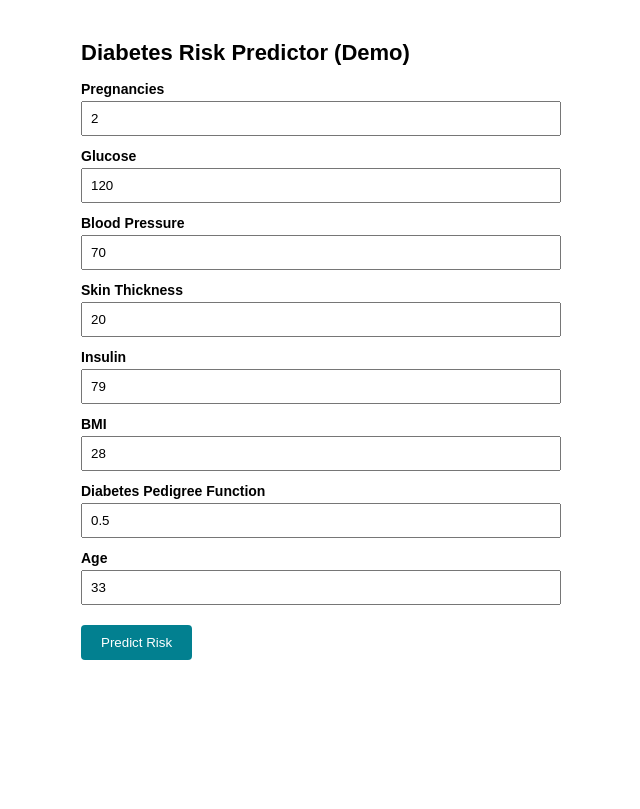
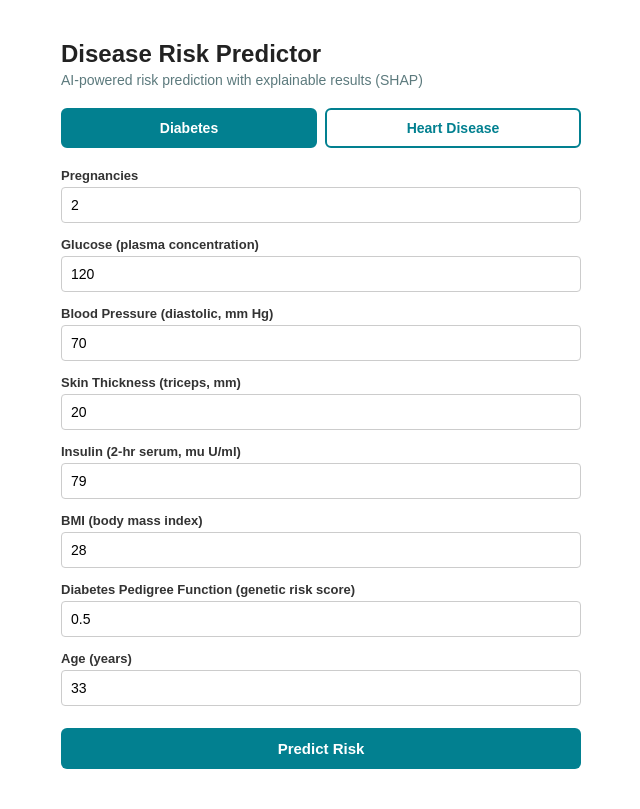
Before and after one commit to yashsri1924/diabetes-risk-predictor, a Flask app: page / in a window 1280 px wide. Shown: the whole page, without its empty margins (319-959 px from the left). Before the commit the page ends 660 px from the top, so only its background shows below. Run offline with Flask 3, Linux system fonts and the light colour scheme; parts of the project's set-up code (start-up, migrations or seed data) failed here and were passed over.

Commit message:
Update index.html

```diff
--- a/templates/index.html
+++ b/templates/index.html
@@ -2,56 +2,135 @@
 <html>
 <head>
   <meta charset="UTF-8">
-  <title>Diabetes Risk Predictor</title>
+  <title>Disease Risk Predictor</title>
   <style>
-    body { font-family: Arial, sans-serif; max-width: 480px; margin: 40px auto; padding: 0 20px; }
-    h1 { font-size: 22px; }
-    label { display: block; margin-top: 12px; font-size: 14px; font-weight: bold; }
-    input { width: 100%; padding: 8px; margin-top: 4px; box-sizing: border-box; }
-    button { margin-top: 20px; padding: 10px 20px; background: #028090; color: white; border: none; border-radius: 4px; cursor: pointer; }
-    #result { margin-top: 24px; padding: 16px; border-radius: 6px; display: none; }
+    * { box-sizing: border-box; }
+    body { font-family: Arial, sans-serif; max-width: 560px; margin: 40px auto; padding: 0 20px; color: #222; }
+    h1 { font-size: 24px; margin-bottom: 4px; }
+    .subtitle { color: #5C7A7D; font-size: 14px; margin-bottom: 20px; }
+    .disease-tabs { display: flex; gap: 8px; margin-bottom: 20px; }
+    .tab-btn { flex: 1; padding: 10px; border: 2px solid #028090; background: white; color: #028090;
+               border-radius: 6px; cursor: pointer; font-size: 14px; font-weight: bold; }
+    .tab-btn.active { background: #028090; color: white; }
+    label { display: block; margin-top: 14px; font-size: 13px; font-weight: bold; color: #333; }
+    input, select { width: 100%; padding: 9px; margin-top: 4px; border: 1px solid #ccc; border-radius: 4px; font-size: 14px; }
+    button.predict { margin-top: 22px; padding: 12px 20px; width: 100%; background: #028090; color: white;
+                      border: none; border-radius: 6px; cursor: pointer; font-size: 15px; font-weight: bold; }
+    button.predict:hover { background: #026e7a; }
+    #result { margin-top: 24px; padding: 18px; border-radius: 8px; display: none; }
     .low { background: #E4F3F1; }
     .high { background: #FCE4E1; }
-    .factor { font-size: 13px; margin: 4px 0; }
-    .bar-track { width: 100%; height: 22px; background: #E0E0E0; border-radius: 11px; overflow: hidden; margin: 10px 0 14px; }
-    .bar-fill { height: 100%; border-radius: 11px; transition: width 0.6s ease; display: flex; align-items: center; justify-content: flex-end; color: white; font-size: 11px; font-weight: bold; padding-right: 8px; box-sizing: border-box; }
+    .factor { font-size: 13px; margin: 5px 0; }
+    .bar-track { width: 100%; height: 24px; background: #E0E0E0; border-radius: 12px; overflow: hidden; margin: 12px 0 16px; }
+    .bar-fill { height: 100%; border-radius: 12px; transition: width 0.6s ease; display: flex; align-items: center;
+                justify-content: flex-end; color: white; font-size: 11px; font-weight: bold; padding-right: 8px; }
+    .model-tag { display: inline-block; font-size: 11px; color: #5C7A7D; margin-top: 10px; }
+    .error-box { margin-top: 16px; padding: 12px; background: #FCE4E1; border-radius: 6px; color: #C0524A; font-size: 13px; display: none; }
   </style>
 </head>
 <body>
-  <h1>Diabetes Risk Predictor (Demo)</h1>
-  <form id="form">
-    <label>Pregnancies</label><input type="number" id="Pregnancies" value="2" step="1">
-    <label>Glucose</label><input type="number" id="Glucose" value="120">
-    <label>Blood Pressure</label><input type="number" id="BloodPressure" value="70">
-    <label>Skin Thickness</label><input type="number" id="SkinThickness" value="20">
-    <label>Insulin</label><input type="number" id="Insulin" value="79">
-    <label>BMI</label><input type="number" id="BMI" value="28" step="0.1">
-    <label>Diabetes Pedigree Function</label><input type="number" id="DiabetesPedigreeFunction" value="0.5" step="0.01">
-    <label>Age</label><input type="number" id="Age" value="33">
-    <button type="submit">Predict Risk</button>
-  </form>
+  <h1>Disease Risk Predictor</h1>
+  <div class="subtitle">AI-powered risk prediction with explainable results (SHAP)</div>
+
+  <div class="disease-tabs" id="tabs"></div>
+
+  <form id="form"></form>
+  <button class="predict" id="predictBtn" type="button">Predict Risk</button>
+
+  <div class="error-box" id="errorBox"></div>
   <div id="result"></div>
 
   <script>
-    document.getElementById("form").addEventListener("submit", async (e) => {
-      e.preventDefault();
-      const fields = ["Pregnancies","Glucose","BloodPressure","SkinThickness","Insulin","BMI","DiabetesPedigreeFunction","Age"];
+    const DISEASES = {{ diseases | tojson }};
+    let currentDisease = Object.keys(DISEASES)[0];
+
+    function renderTabs() {
+      const tabsEl = document.getElementById("tabs");
+      tabsEl.innerHTML = "";
+      Object.entries(DISEASES).forEach(([key, info]) => {
+        const btn = document.createElement("button");
+        btn.className = "tab-btn" + (key === currentDisease ? " active" : "");
+        btn.textContent = info.label;
+        btn.type = "button";
+        btn.addEventListener("click", () => {
+          currentDisease = key;
+          renderTabs();
+          renderForm();
+          document.getElementById("result").style.display = "none";
+          document.getElementById("errorBox").style.display = "none";
+        });
+        tabsEl.appendChild(btn);
+      });
+    }
+
+    function renderForm() {
+      const formEl = document.getElementById("form");
+      formEl.innerHTML = "";
+      const fields = DISEASES[currentDisease].fields;
+      const order = DISEASES[currentDisease].field_order;
+      order.forEach((key) => {
+        const meta = fields[key];
+        const label = document.createElement("label");
+        label.textContent = meta.label;
+        formEl.appendChild(label);
+
+        if (meta.type === "select") {
+          const select = document.createElement("select");
+          select.id = key;
+          meta.options.forEach(([val, text]) => {
+            const opt = document.createElement("option");
+            opt.value = val;
+            opt.textContent = text;
+            if (val === meta.default) opt.selected = true;
+            select.appendChild(opt);
+          });
+          formEl.appendChild(select);
+        } else {
+          const input = document.createElement("input");
+          input.type = "number";
+          input.id = key;
+          input.value = meta.default;
+          if (meta.step) input.step = meta.step;
+          formEl.appendChild(input);
+        }
+      });
+    }
+
+    async function predict() {
+      const fields = DISEASES[currentDisease].field_order;
       const payload = {};
       fields.forEach(f => payload[f] = document.getElementById(f).value);
 
-      const res = await fetch("/api/predict",  {
-        method: "POST",
-        headers: { "Content-Type": "application/json" },
-        body: JSON.stringify(payload)
-      });
-      const data = await res.json();
+      const errorBox = document.getElementById("errorBox");
+      const box = document.getElementById("result");
+      errorBox.style.display = "none";
+      box.style.display = "none";
 
-      const box = document.getElementById("result");
+      let res, data;
+      try {
+        res = await fetch(`/api/predict/${currentDisease}`, {
+          method: "POST",
+          headers: { "Content-Type": "application/json" },
+          body: JSON.stringify(payload)
+        });
+        data = await res.json();
+      } catch (err) {
+        errorBox.textContent = "Could not reach the server. Is Flask running?";
+        errorBox.style.display = "block";
+        return;
+      }
+
+      if (!res.ok) {
+        errorBox.textContent = data.error || "Something went wrong.";
+        errorBox.style.display = "block";
+        return;
+      }
+
       box.style.display = "block";
-      box.className = data.prediction === "High Risk" ? "high" : "low";
+      const isHigh = data.prediction.toLowerCase().includes("high");
+      box.className = isHigh ? "high" : "low";
 
       const pct = data.risk_score_percent;
-      // Green (low risk) to red (high risk), based on percentage
       const barColor = pct < 33 ? "#02C39A" : pct < 66 ? "#F4A259" : "#C0524A";
 
       let html = `<strong>${data.prediction}</strong> — Risk score: ${pct}%`;
@@ -61,8 +140,13 @@
         const dir = f.impact > 0 ? "increased" : "decreased";
         html += `<div class="factor">• ${f.feature} ${dir} the risk (SHAP: ${f.impact})</div>`;
       });
+      html += `<div class="model-tag">Model used: ${data.model_used}</div>`;
       box.innerHTML = html;
-    });
+    }
+
+    document.getElementById("predictBtn").addEventListener("click", predict);
+    renderTabs();
+    renderForm();
   </script>
 </body>
 </html>
```
